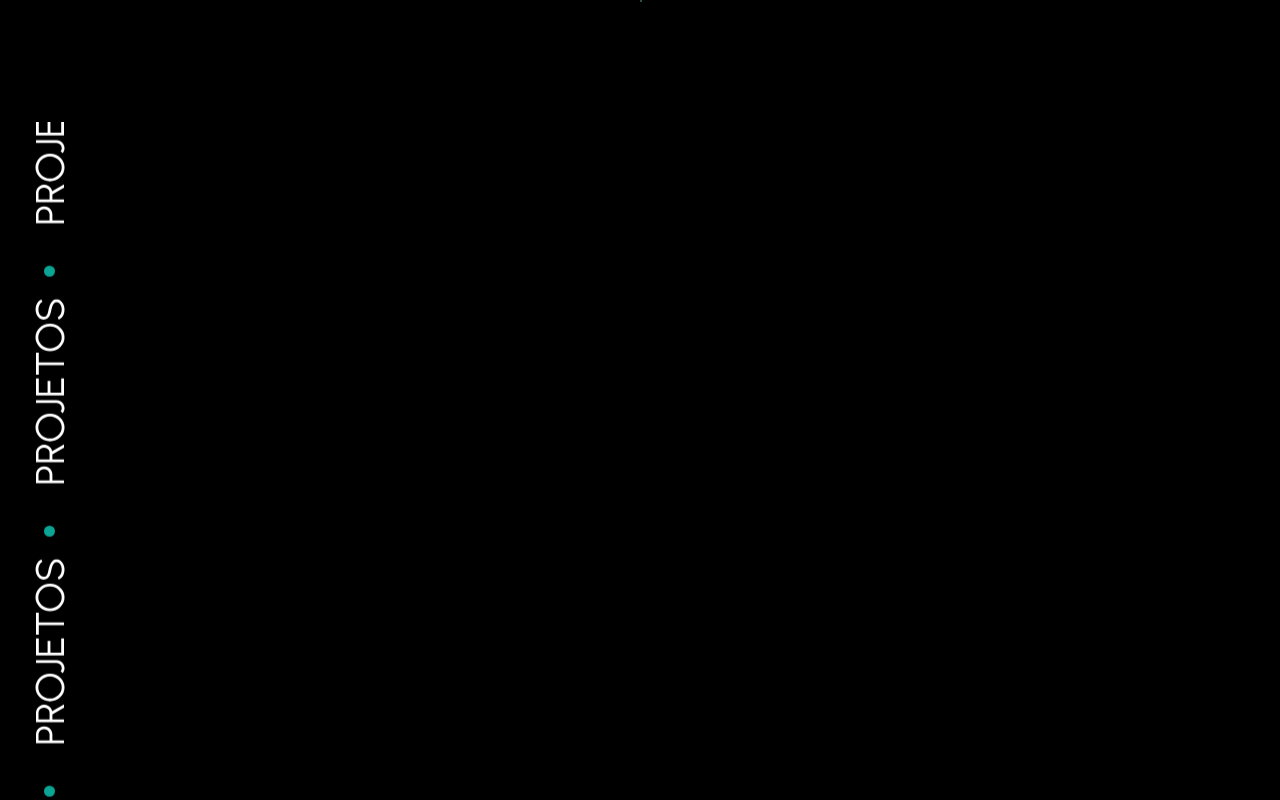
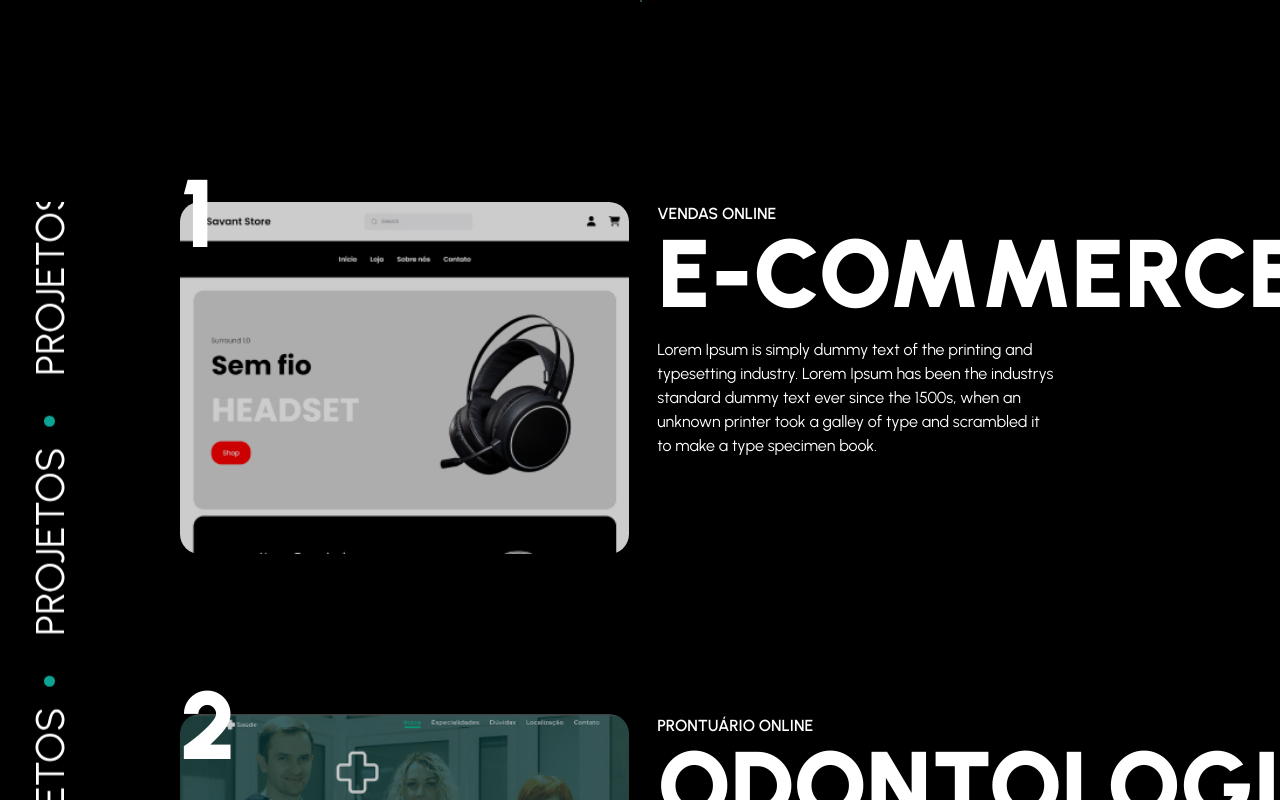
Before and after one commit to SavantWebDev/portfolio, a Next.js app: page / in a window 1280 px wide. Shown: the part 2420-3220 px from the top of the page. Built offline with nearby package versions, Linux system fonts and the light colour scheme.

Commit message:
Create Cards Projects component

```diff
--- /dev/null
+++ b/src/app/components/home/CardsProjects/CardsProjects.jsx
@@ -0,0 +1,32 @@
+import style from './CardsProjects.module.css'
+
+export default function CardsProjects({number, img, subTitle, Title, description, tags}) {
+
+    let TagsGeradas = tags
+
+    return (
+        <article className={style.card}>
+            {/* Image Area */}
+            <div className={style.imageArea}>
+                <img src={img} alt="Imagem do Projeto" />
+
+                <span>{number}</span>
+            </div>
+
+            {/* Text Area */}
+            <div className={style.textArea}>
+                <span>{subTitle}</span>
+                <h1>{Title}</h1>
+                <p>{description}</p>
+                {/* Tags */}
+                <ul className={style.tagsArea}>
+                    {/* {
+                        TagsGeradas.forEach((tag) => {
+                            <li>{tag}</li>
+                        })
+                    } */}
+                </ul>
+            </div>
+        </article>
+    )
+}
--- /dev/null
+++ b/src/app/components/home/CardsProjects/CardsProjects.module.css
@@ -0,0 +1,65 @@
+.card {
+    display: flex;
+    margin-bottom: 160px;
+    width: 100%;
+}
+
+/* Image Area */
+.imageArea {
+    position: relative;
+    min-width: 40%;
+}
+
+.imageArea img {
+    border-radius: 20px;
+    width: 100%;
+}
+
+.imageArea span {
+    position: absolute;
+    top: -60px;
+    left: 0px;
+    font-size: 96px;
+    font-weight: 900;
+    z-index: 99;
+}
+
+/* Text Area */
+.textArea {
+    margin-left: 28px;
+    width: 100%;
+}
+
+.textArea span {
+    font-weight: 600;
+    text-transform: uppercase;
+}
+
+.textArea h1 {
+    text-transform: uppercase;
+    font-size: 96px;
+    font-weight: 900;
+    line-height: 100%;
+}
+
+.textArea p {
+    width: 400px;
+    margin-top: 16px;
+}
+
+/* Tags */
+.tagsArea {
+    display: flex;
+    margin-top: 24px;
+}
+
+.tagsArea li {
+    border: 1px solid #fff;
+    border-radius: 40px;
+    padding: 10px 18px;
+    font-size: 14px;
+}
+
+.tagsArea li:not(:last-child) {
+    margin-right: 10px;
+}
--- a/src/app/components/home/ProjectsArea/ProjectsArea.jsx
+++ b/src/app/components/home/ProjectsArea/ProjectsArea.jsx
@@ -1,4 +1,7 @@
 import style from './ProjectsArea.module.css'
+
+// Components
+import CardsProjects from '../CardsProjects/CardsProjects'
 
 export default function PrejectsArea() {
     return (
@@ -75,7 +78,32 @@ export default function PrejectsArea() {
 
             {/* Cards Container */}
             <div className={style.cardsContainer}>
+                <CardsProjects
+                    img={'./images/imageProject1.jpg'}
+                    number='1'
+                    subTitle='VENDAS ONLINE'
+                    Title='E-COMMERCE'
+                    description='Lorem Ipsum is simply dummy text of the printing and typesetting industry. Lorem Ipsum has been the industrys standard dummy text ever since the 1500s, when an unknown printer took a galley of type and scrambled it to make a type specimen book.'
+                    tags={['Next js', 'Html', 'Css']}
+                />
 
+                <CardsProjects
+                    img={'./images/imageProject2.jpg'}
+                    number='2'
+                    subTitle='Prontuário online'
+                    Title='ODONTOLOGIA'
+                    description='Lorem Ipsum is simply dummy text of the printing and typesetting industry. Lorem Ipsum has been the industrys standard dummy text ever since the 1500s, when an unknown printer took a galley of type and scrambled it to make a type specimen book.'
+                    tags={['Next js', 'Html', 'Css']}
+                />
+
+                <CardsProjects
+                    img={'./images/imageProject2.jpg'}
+                    number='3'
+                    subTitle='Tecnologias'
+                    Title='RECRUAMENTO'
+                    description='Lorem Ipsum is simply dummy text of the printing and typesetting industry. Lorem Ipsum has been the industrys standard dummy text ever since the 1500s, when an unknown printer took a galley of type and scrambled it to make a type specimen book.'
+                    tags={['Next js', 'Html', 'Css']}
+                />
             </div>
         </section>
     )
--- a/src/app/components/home/ProjectsArea/ProjectsArea.module.css
+++ b/src/app/components/home/ProjectsArea/ProjectsArea.module.css
@@ -1,6 +1,8 @@
 .container {
     width: 1600px;
     margin: 0 auto;
+    display: flex;
+    padding-top: 80px;
 }
 
 .asideDecoratorBar {
@@ -8,7 +10,7 @@
     align-items: center;
     flex-direction: column;
     justify-content: center;
-    height: 1200px;
+    height: 1300px;
     width: 100px;
     overflow-y: hidden;
 }
@@ -31,3 +33,7 @@
         transform: translateY(80%);
     }
 }
+
+.cardsContainer {
+    margin-left: 80px;
+}
--- a/src/app/globals.css
+++ b/src/app/globals.css
@@ -20,6 +20,19 @@ body {
   background: #000;
 }
 
+body::-webkit-scrollbar {
+  width: 10px;
+}
+
+body::-webkit-scrollbar-track {
+  background: transparent;
+}
+
+body::-webkit-scrollbar-thumb {
+  background-color: rgba(70, 70, 70, 0.655);
+  border-radius: 4px;
+}
+
 @layer utilities {
   .text-balance {
     text-wrap: balance;
```
Also changed, not shown: public/images/imageProject1.jpg (added), public/images/imageProject2.jpg (added).
